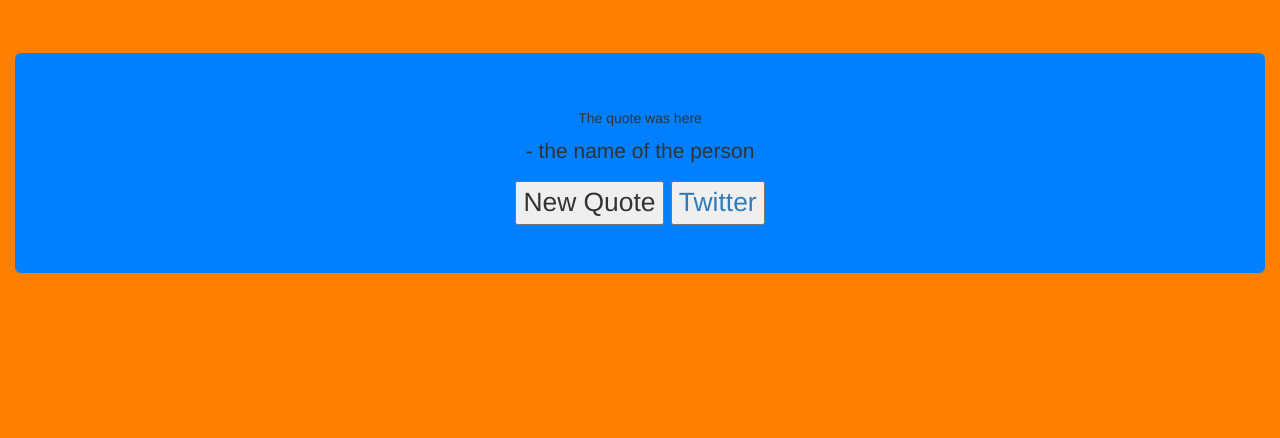
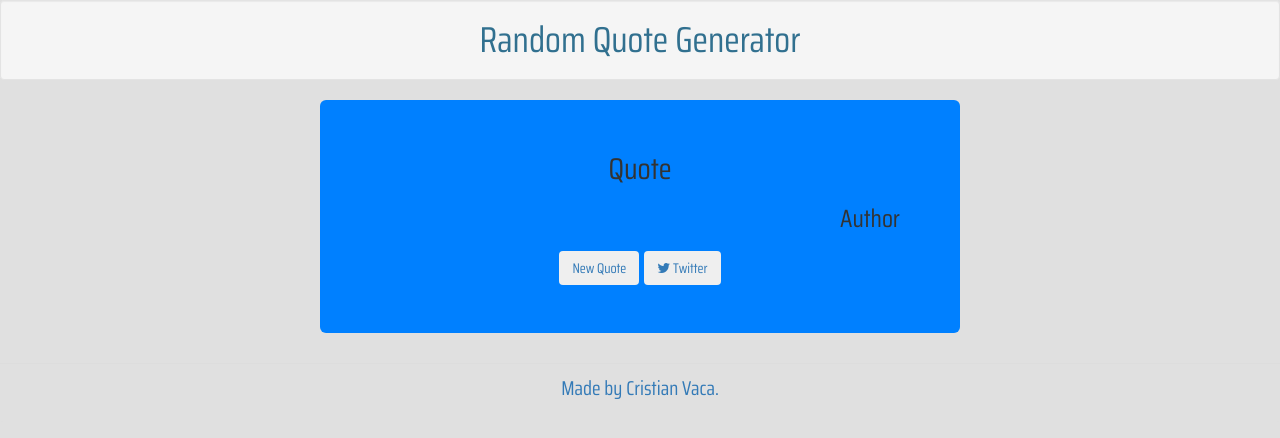
Before and after one commit to civaca/QuoteMachine, a plain HTML site: page index.html in a window 1280 px wide. Drawn offline with nearby package versions, Linux system fonts and the light colour scheme.

Commit message:
Changed layout and twititer

```diff
--- a/funtions.js
+++ b/funtions.js
@@ -9,15 +9,24 @@ var newAjax;
            newAjax = JSON.parse(this.responseText);
 
            document.getElementById("title").innerHTML = newAjax[0].title;
-        document.getElementById("text").innerHTML = newAjax[0].content;}
+        document.getElementById("text").innerHTML = newAjax[0].content;
+      }
                     };
          });
-document.getElementById("twitter").addEventListener("click", function(d){
-    var toTwit = 'http://twitter.com/home?status='+ encodeURIComponent(newAjax[0].content);
-   document.getElementById("lin").href = toTwit;
-    document.getElementById("lin").target = "_blank";
+    document.getElementById("twitter").addEventListener("click", function(d){
+      var newletters = newAjax[0].content;
 
-console.log(toTwit);
+
+     newletters = newletters.replace(/(\d+)(?=;)/g, function (x){
+        return String.fromCharCode(x) }).replace(/[&#;]/g, "").replace(/<p>/g,"").replace("</p>", "").replace(/<em>/g,"").replace("</em>", "").replace(/\n/,"");
+
+     var toTwit = 'http://twitter.com/home?status='+ encodeURIComponent('"')+ encodeURIComponent(newletters)+encodeURIComponent('" ') + encodeURIComponent(newAjax[0].title) + encodeURIComponent(" #quotes");
+    if (newletters.length+newAjax[0].title.length<140){document.getElementById("lin").href = toTwit;
+     document.getElementById("lin").target = "_blank";} else {window.alert("Remember twitter has a maximun of 140 charactares");
+                                                             document.getElementById("lin").href = toTwit;
+     document.getElementById("lin").target = "_blank";};
+
+
 });
 
      });
--- a/index.html
+++ b/index.html
@@ -1,17 +1,14 @@
 <!DOCTYPE html>
+
 <html>
   <head>
-
+    <link href="https://fonts.googleapis.com/css?family=Saira+Condensed" rel="stylesheet" type="text/css">
+  <link rel="stylesheet" href="//maxcdn.bootstrapcdn.com/font-awesome/4.5.0/css/font-awesome.min.css"/>
     <!-- Latest compiled and minified CSS -->
 
     <link rel="stylesheet" href="https://maxcdn.bootstrapcdn.com/bootstrap/3.3.7/css/bootstrap.min.css">
 
-    <!-- jQuery library -->
-    <script src="https://ajax.googleapis.com/ajax/libs/jquery/3.2.1/jquery.min.js"></script>
-
-    <!-- Latest compiled JavaScript -->
-<!--    <script src="https://maxcdn.bootstrapcdn.com/bootstrap/3.3.7/js/bootstrap.min.js"></script>-->
-    <script src="funtions.js"></script>
+      <script src="funtions.js"></script>
 
       <link rel="stylesheet" href="theme.css">
 
@@ -19,20 +16,32 @@
   </head>
   <body>
 
+    <h1 class="text-center alert-info well" style="margin-top:0px"  id="main">Random Quote Generator</h1>
     <div class= "container-fluid">
-      <div id="quote" class="col-xs-12 col-md-12 jumbotron text-center" >
-        <h5 id="title">The quote was here</h5>
-        <p id="text"> - the name of the person</p>
+
+      <div class="row">
+        <div class="col-xs-1 col-md-3">
+        </div>
+      <div id="quote" style="background-color: #0080FF" class="col-xs-10 col-md-6 jumbotron text-center" >
+        <p id="text"> Quote</p>
+        <h4 id="title" class="text-right ">Author</h4>
         <p id="demo"></p>
-        <button id="but" >
-          New Quote
+        <button id="but" class="btn btn-primary-reverse" ><a>
+          New Quote</a>
         </button>
-          <button id='twitter'><a id="lin"> Twitter</a></button>
+          <button id='twitter' class="btn btn-primary-reverse"><a id="lin"><i class="fa fa-twitter"></i> Twitter</a></button>
+        </div>
 
         </div>
     </div>
 
 
+
+    <footer>
+    <div id="foot" class="panel-footer text-center text-primary col-xs-12 " >
+        <p id="name">Made by Cristian Vaca.</p>
+        </div>
+       </footer>
   </body>
 
 </html>
--- a/theme.css
+++ b/theme.css
@@ -1,10 +1,32 @@
+p{
+  font-size:30px !important ;
+}
+#name{
+  font-size:20px !important ;
+}
+h4{
+  font-size:25px !important ;
+}
+#foot{
+  background-color:#E0E0E0 !important;
+
+
+}
+
 body{
-  font-size:5ex ;
-   background-color:#FF8000;
+  font-size:25px !important ;
+   background-color:#E0E0E0 !important;
+   font-family:Saira Condensed !important;
+}
 
 }
 
 #quote{
-  margin:2em 2em 2em 0em !important;
-  background-color:#0080FF;
+  margin:6em 2em 90px 0em !important;
+
+a:visited {
+  text-decoration: none;
 }
+a:hover {
+  text-decoration: none !important;
+}
```
